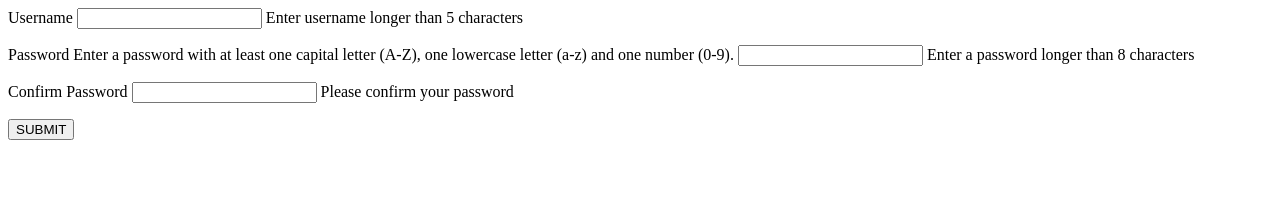
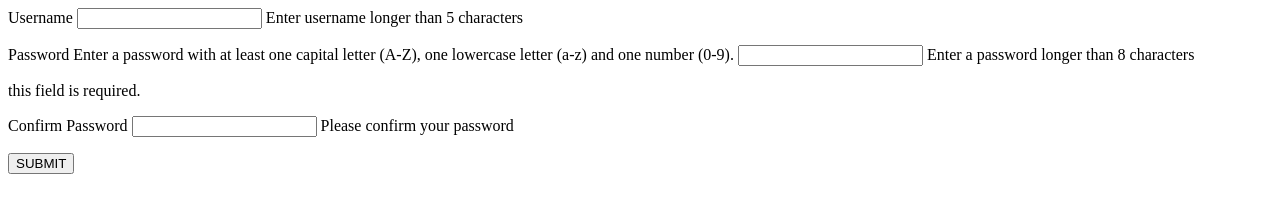
Before and after one commit to llecram/repusher, a plain HTML site: page index.html in a window 1280 px wide. Drawn offline with nearby package versions, Linux system fonts and the light colour scheme; a script that the page names is missing.

Commit message:
add required field

```diff
--- a/index.html
+++ b/index.html
@@ -16,6 +16,7 @@
 				<input id="password" name="password" type="password">
 				<span class="right">Enter a password longer than 8 characters</span>
 			</p>
+			<p>this field is required.</p>
 			<p>
 				<label for="confirm_password">Confirm Password</label>
 				<input id="confirm_password" name="confirm_password" type="password">
```
